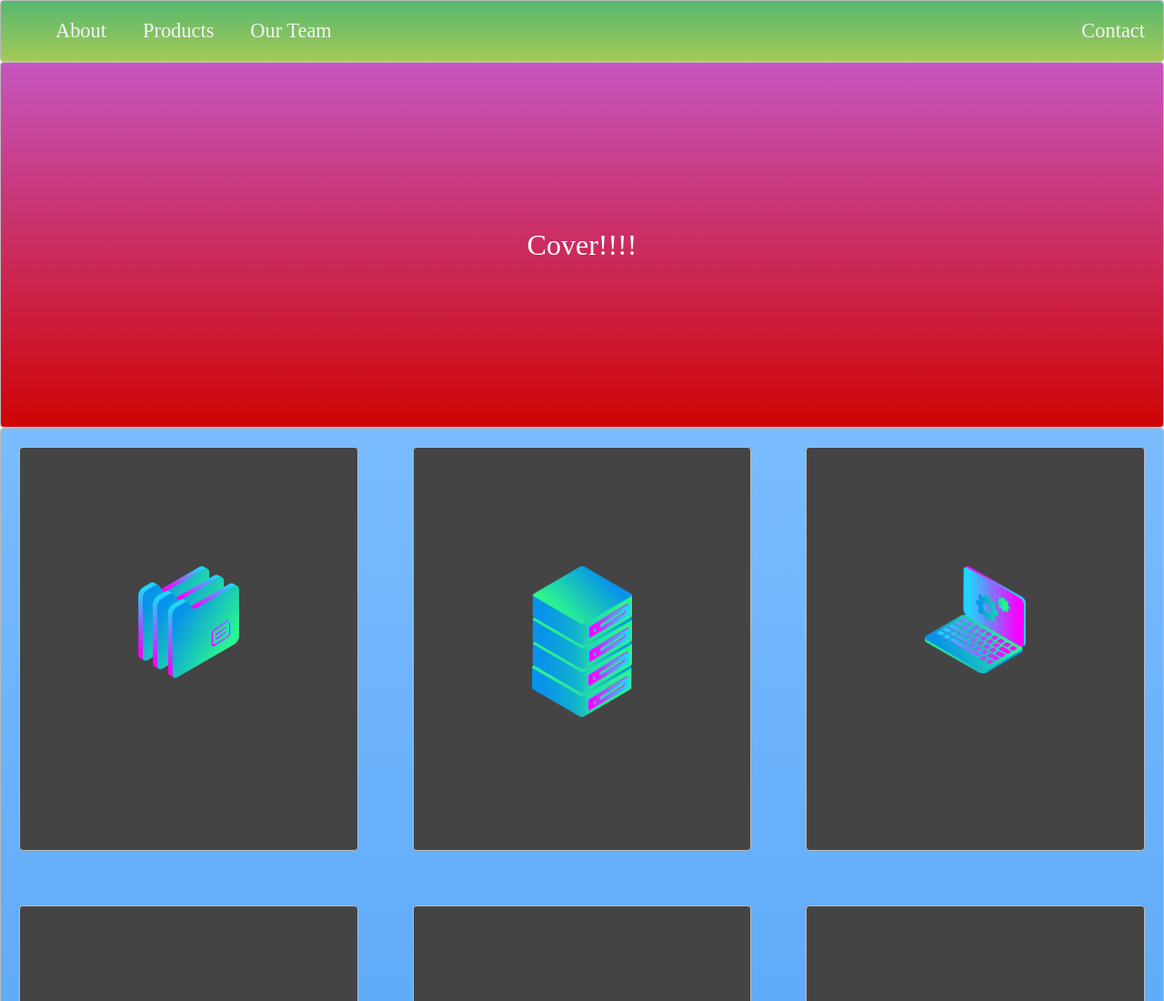
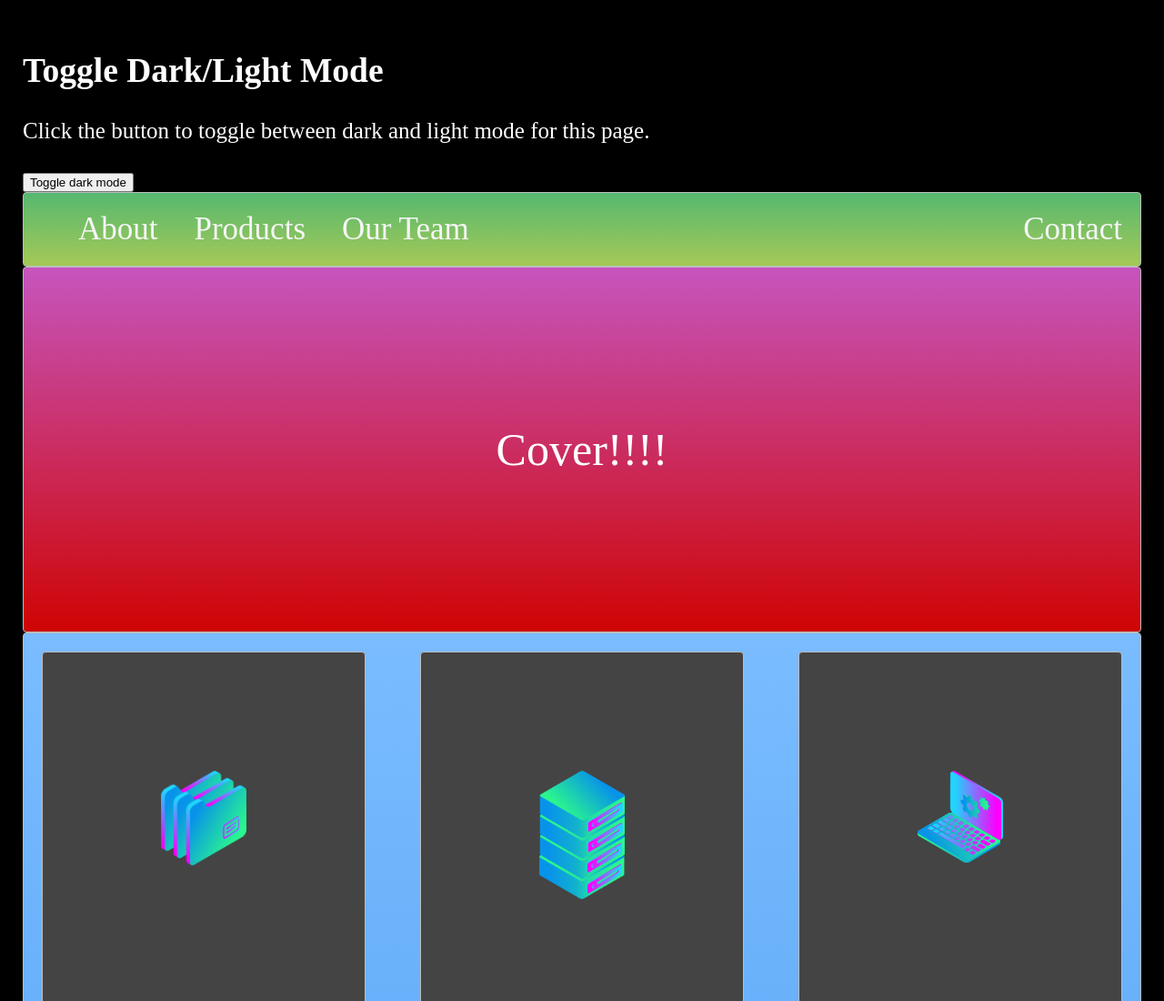
Before and after one commit to Shaher-11/basic-layout-grid-sytem-, a plain HTML site: page index.html in a window 1280 px wide. Shown: the top 1100 px of the page at 91% size. Drawn offline with Linux system fonts and the light colour scheme.

Commit message:
add the dark mode for trail

```diff
--- a/index.html
+++ b/index.html
@@ -4,7 +4,38 @@
   <title>Layout Master</title>
   <link rel="stylesheet" type="text/css" href="./style.css">
 </head>
-<body>
+<body class="dark-mode">
+
+  <style>
+    body {
+      padding: 25px;
+      background-color: white;
+      color: black;
+      font-size: 25px;
+    }
+
+    .dark-mode {
+      background-color: black;
+      color: white;
+    }
+    </style>
+    </head>
+    <body>
+
+    <h2>Toggle Dark/Light Mode</h2>
+    <p>Click the button to toggle between dark and light mode for this page.</p>
+
+    <button onclick="myFunction()">Toggle dark mode</button>
+
+    <script>
+    function myFunction() {
+       var element = document.body;
+       element.classList.toggle("dark-mode");
+    }
+    </script>
+
+
+
   <nav class="zone green">
     <ul class="main-nav">
         <li><a href="">About</a></li>
@@ -26,5 +57,6 @@
   </div>
   <footer class="zone yellow">made by Saher Shamrouh with Zero to mastery Academy</footer>
 </div>
+
 </body>
 </html>
--- a/style.css
+++ b/style.css
@@ -1,6 +1,5 @@
 body {
     margin: 0 auto;
-    background-color: #f5f5f6;
 }
 
 .zone {
```
